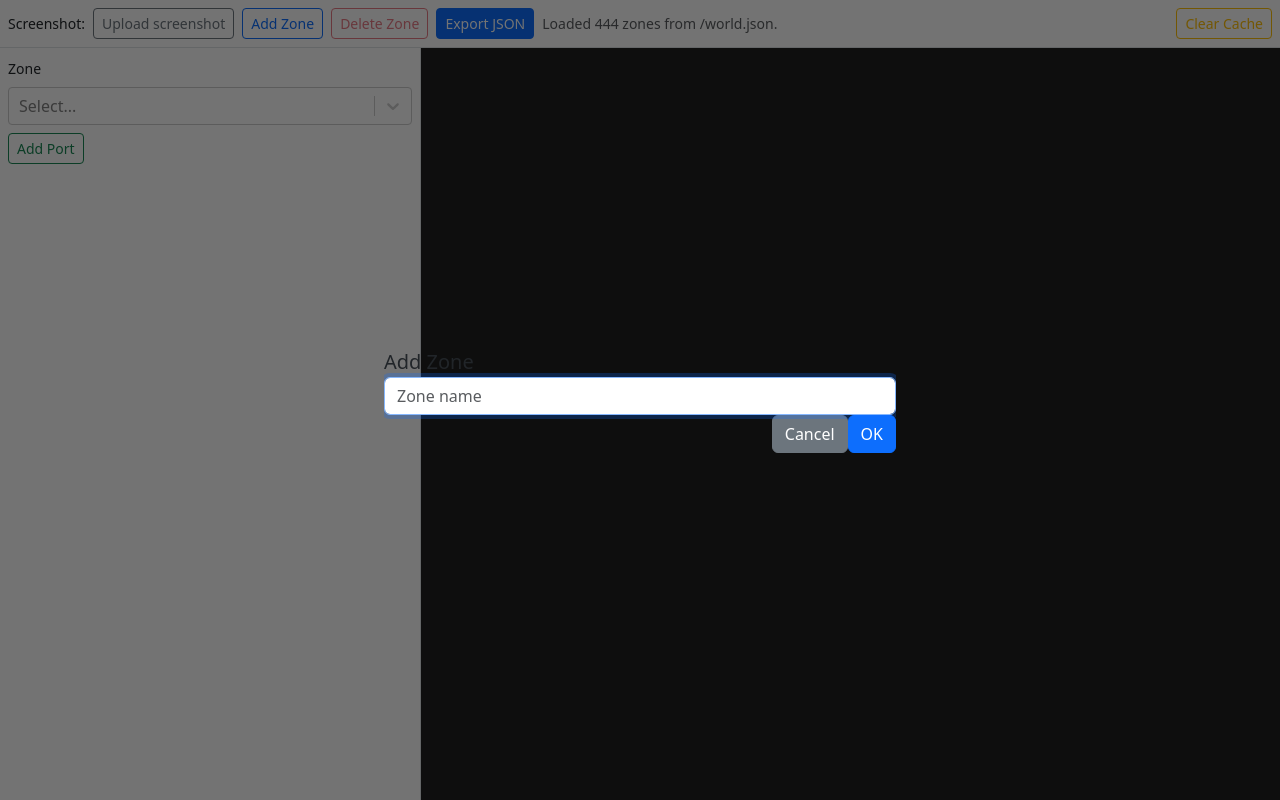
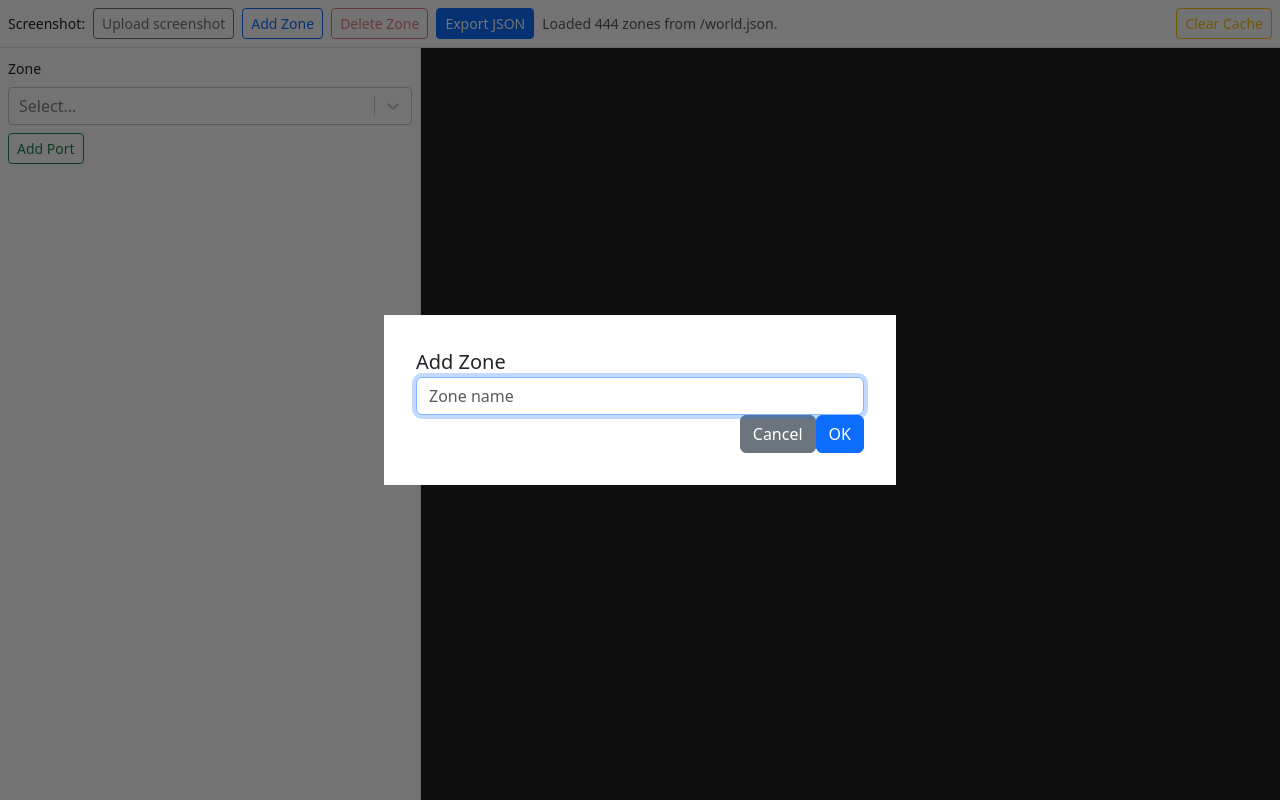
Before and after one commit to beemerwt/albion-zone-builder, a React (Vite) app: page / in a window 1280 px wide. Both pictures are taken after a click on the button "Add Zone". Built offline with nearby package versions, Linux system fonts and the light colour scheme.

Commit message:
Adjust modal panel background and padding

```diff
--- a/src/styles.css
+++ b/src/styles.css
@@ -21,4 +21,6 @@
   width: min(100%, 32rem);
   max-height: calc(100vh - 2rem);
   overflow-y: auto;
+  padding: 2rem;
+  background: #fff;
 }
```
